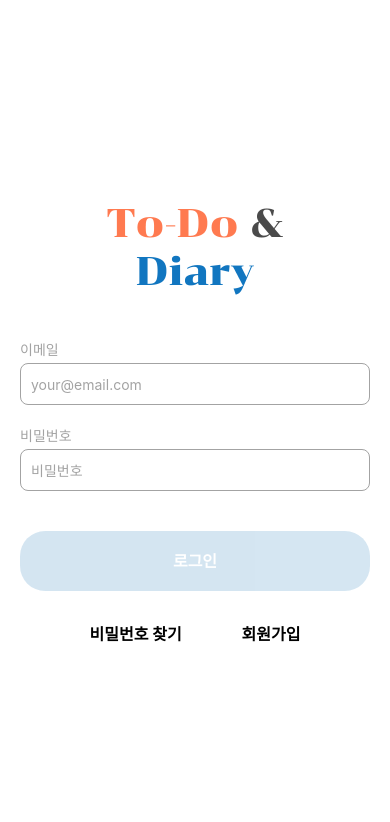
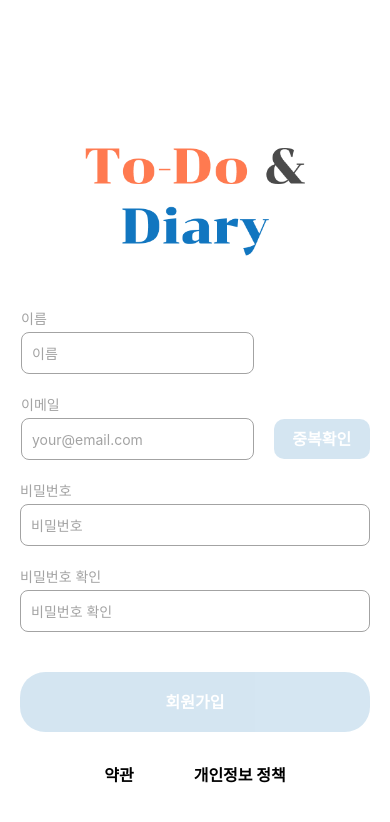
Before and after one commit to 40food/MobileProgramming, a React Native app: screen / in a window 390 px wide. Both pictures are taken after a click on the element "회원가입". Shown: the top 822 px of the page. Built offline with nearby package versions, Linux system fonts and the light colour scheme.

Commit message:
{Feat] 회원가입, 로그인 화면 Navigation 추가
Routes, AuthStack에 경로, name 설정
회원가입, 로그인 화면에 navigation추가, Logo 변경

```diff
--- a/src/navigations/AuthStack.js
+++ b/src/navigations/AuthStack.js
@@ -2,6 +2,7 @@ import { createNativeStackNavigator } from '@react-navigation/native-stack';
 import { WHITE } from '../colors';
 import SettingScreen from '../screens/SettingScreen';
 import SignInScreen from '../screens/SignInScreen';
+import SignUpScreen from '../screens/SignUpScreen';
 import AccountScreen from '../screens/AccountScreen';
 import NoticeScreen from '../screens/NoticeScreen';
 import InformationScreen from '../screens/InformationScreen';
@@ -19,6 +20,7 @@ const AuthStack = () => {
       }}
     >
       <Stack.Screen name={AuthRoutes.SIGN_IN} component={SignInScreen} />
+      <Stack.Screen name={AuthRoutes.SIGN_UP} component={SignUpScreen} />
       <Stack.Screen name={AuthRoutes.Setting} component={SettingScreen} />
       <Stack.Screen name={AuthRoutes.Account} component={AccountScreen} />
       <Stack.Screen name={AuthRoutes.Notice} component={NoticeScreen} />
--- a/src/navigations/routes.js
+++ b/src/navigations/routes.js
@@ -1,5 +1,6 @@
 export const AuthRoutes = {
   SIGN_IN: 'SignIn',
+  SIGN_UP: 'SignUp',
   Setting: 'Setting',
   Account: 'Account',
   Notice: 'Notice',
--- a/src/screens/SignInScreen.js
+++ b/src/screens/SignInScreen.js
@@ -1,5 +1,5 @@
 import {
-  Image,
+  // Image,
   Keyboard,
   KeyboardAvoidingView,
   Platform,
@@ -11,11 +11,15 @@ import {
 import Input, { KeyboardTypes, ReturnKeyTypes } from '../components/Input';
 import { useEffect, useState } from 'react';
 import Button from '../components/Button';
+import Logo from '../components/Logo';
+import { useNavigation } from '@react-navigation/native';
+import { AuthRoutes } from '../navigations/routes';
 
 const SignInScreen = () => {
   const [email, setEmail] = useState('');
   const [password, setPassword] = useState('');
   const [disabled, setDisabled] = useState(true);
+  const navigation = useNavigation();
 
   useEffect(() => {
     setDisabled(!(email.trim() && password.trim()));
@@ -33,10 +37,13 @@ const SignInScreen = () => {
     >
       <Pressable style={{ flex: 1 }} onPress={() => Keyboard.dismiss()}>
         <View style={styles.container}>
-          <Image
+          <View>
+            <Logo />
+          </View>
+          {/* <Image
             source={require('../../assets/logo.png')}
             style={styles.image}
-          />
+          /> */}
           <Input
             title={'이메일'}
             placeholder="your@email.com"
@@ -71,8 +78,7 @@ const SignInScreen = () => {
             </Text>
             <Text
               style={styles.textButton}
-              onPress={() => console.log('회원가입 화면으로 전환')}
-              // navigation.navigate(AuthRoutes.Account)}
+              onPress={() => navigation.navigate(AuthRoutes.SIGN_UP)}
             >
               회원가입
             </Text>
--- a/src/screens/SignUpScreen.js
+++ b/src/screens/SignUpScreen.js
@@ -1,5 +1,4 @@
 import {
-  Image,
   Keyboard,
   KeyboardAvoidingView,
   Platform,
@@ -11,6 +10,10 @@ import {
 import Input, { KeyboardTypes, ReturnKeyTypes } from '../components/Input';
 import { useEffect, useState } from 'react';
 import Button from '../components/Button';
+import Logo from '../components/Logo';
+
+import { useNavigation } from '@react-navigation/native';
+import { AuthRoutes } from '../navigations/routes';
 
 const SignInScreen = () => {
   const [name, setName] = useState('');
@@ -19,6 +22,7 @@ const SignInScreen = () => {
   const [passwordCheck, setPasswordCheck] = useState('');
   const [disabled, setDisabled] = useState(true);
   const [disabled2, setDisabled2] = useState(true);
+  const navigation = useNavigation();
 
   useEffect(() => {
     setDisabled(
@@ -45,10 +49,9 @@ const SignInScreen = () => {
     >
       <Pressable style={{ flex: 1 }} onPress={() => Keyboard.dismiss()}>
         <View style={styles.container}>
-          <Image
-            source={require('../../assets/logo.png')}
-            style={styles.image}
-          />
+          <View>
+            <Logo />
+          </View>
           <View style={styles.shortInput}>
             <Input
               title={'이름'}
@@ -106,15 +109,13 @@ const SignInScreen = () => {
           <View style={styles.rowWrapper}>
             <Text
               style={styles.textButton}
-              onPress={() => console.log('약관 화면으로 전환')}
-              // navigation.navigate(AuthRoutes.Account)}
+              onPress={() => navigation.navigate(AuthRoutes.Terms)}
             >
               약관
             </Text>
             <Text
               style={styles.textButton}
-              onPress={() => console.log('개인정보 정책 화면으로 전환')}
-              // navigation.navigate(AuthRoutes.Account)}
+              onPress={() => navigation.navigate(AuthRoutes.PrivacyPolicy)}
             >
               개인정보 정책
             </Text>
```
